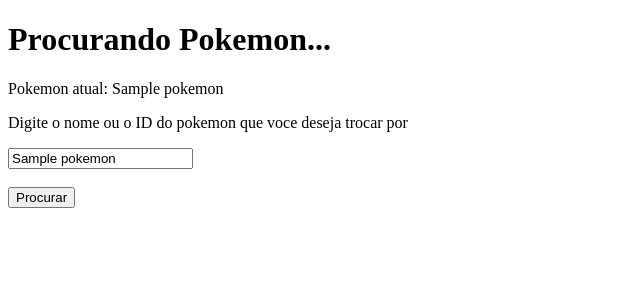
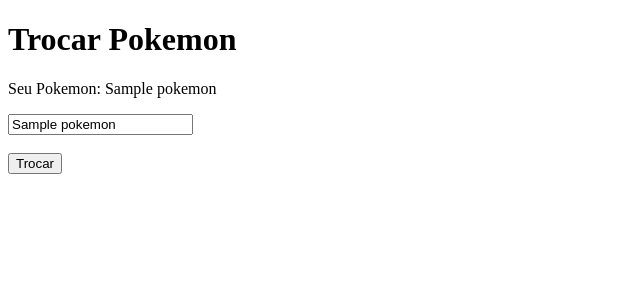
Before and after one commit to Davi-Madruga/wsBackend-Fabrica25.2, a Django app: page /procurar_troca/1/ in a window 1280 px wide. Shown: the top 300 px of the page, without its empty margins (0-640 px from the left). Run offline with Django 5.2, Linux system fonts and the light colour scheme; tables that the repository leaves empty hold one stand-in row (values such as "Sample post").

Commit message:
Style: mudanças de texto e aparencia

```diff
--- a/app/forms.py
+++ b/app/forms.py
@@ -6,7 +6,7 @@
         model = Pokemon
         fields = ['nome']
         widgets = {
-            'nome' : forms.TextInput(),
+            'nome' : forms.TextInput(attrs={'placeholder':'# ou Nome Pokemon'}),
         }
         labels = {
             'nome' : 'Nome',
--- a/app/templates/criar_ataque.html
+++ b/app/templates/criar_ataque.html
@@ -3,7 +3,7 @@
 <head>
     <meta charset="UTF-8">
     <meta name="viewport" content="width=device-width, initial-scale=1.0">
-    <title>Criar ataque</title>
+    <title>Criar Ataque</title>
 </head>
 <body>
     <h1>Quer ensinar {{ ataque.nome }} para {{ ataque.pokemon }}</h1>
@@ -21,7 +21,7 @@
         <input type="hidden" name="pp" value="{{ ataque.pp }}">
         <input type="hidden" name="power" value="{{ ataque.power }}">
         <input type="hidden" name="accuracy" value="{{ ataque.accuracy }}">
-        <button type="submit">Ensinar</button> | <a href="{% url 'procurar_ataque' %}"><button type="button">Cancelar</button></a>
+        <button type="submit">ENSINAR</button> | <a href="{% url 'procurar_ataque' %}"><button type="button">CANCELAR</button></a>
     </form>
 </body>
 </html>
--- a/app/templates/deletar_pokemon.html
+++ b/app/templates/deletar_pokemon.html
@@ -9,7 +9,7 @@
     <h1>Transferindo...</h1>
     <form method="post">
         {% csrf_token %}
-        <p>Você tem certeza que deseja transferir: {{pokemon.nome}}</p>
+        <p>Você tem certeza que deseja transferir: {{pokemon}}</p>
         <button type="submit">Transferir</button>
     </form>
 </body>
--- a/app/templates/listar_ataques.html
+++ b/app/templates/listar_ataques.html
@@ -8,7 +8,7 @@
 <body>
     <h1>Ataques</h1><a href="{% url 'listar_pokemons' %}"><button>Pokemons</button></a>
     {% if ataques %}
-    <table>
+    <table border='1'>
         <tr>
             <th>Usuario</th>
             <th>ID</th>
--- a/app/templates/listar_pokemons.html
+++ b/app/templates/listar_pokemons.html
@@ -10,7 +10,7 @@
     {% if pokemons %}
     <table border='1'>
         <tr>
-            <th>ID</th>
+            <th>#</th>
             <th>Nome</th>
             <th>Tipos</th>
             <th>Altura(hg)</th>
--- a/app/templates/procurar_pokemon.html
+++ b/app/templates/procurar_pokemon.html
@@ -8,9 +8,11 @@
 <body>
     <h1>Procurando Pokemon...</h1>
     <form action="{% url 'criar_pokemon' %}" method="get">
-        {% csrf_token %}
-    <p>Digite o nome ou o ID do pokemon </p>
+    {% csrf_token %}
     {{ form.nome }} <br><br>
+    {% if erro %}
+    <p>{{ erro }}</p>
+    {% endif %}
     <button type="submit">Procurar</button>
     </form>
 </body>
--- a/app/templates/procurar_troca.html
+++ b/app/templates/procurar_troca.html
@@ -3,21 +3,23 @@
 <head>
     <meta charset="UTF-8">
     <meta name="viewport" content="width=device-width, initial-scale=1.0">
-    <title>Procurar Pokemon</title>
+    <title>Trocar Pokemon</title>
 </head>
 <body>
-    <h1>Procurando Pokemon...</h1>
+    <h1>Trocar Pokemon</h1>
+    <p>Seu Pokemon: {{ pokemon_atual.nome }} </p>
     <form action="{% url 'atualizar_pokemon' pk=pokemon_atual.pk %}" method="get">
     {% csrf_token %}
-    <p>Pokemon atual: {{ pokemon_atual.nome }} </p>
     <input type="hidden" name="id_pokemon" value="{{ pokemon_atual.id_pokemon }}">
     <input type="hidden" name="nome_pokemon" value="{{ pokemon_atual.nome }}">
     <input type="hidden" name="tipos" value="{{ pokemon_atual.tipos }}">
     <input type="hidden" name="altura" value="{{ pokemon_atual.altura }}">
     <input type="hidden" name="peso" value="{{ pokemon_atual.peso }}">
-    <p>Digite o nome ou o ID do pokemon que voce deseja trocar por </p>
     {{ form.nome }} <br><br>
-    <button type="submit">Procurar</button>
+    {% if erro %}
+    <p>{{ erro }}</p>
+    {% endif %}
+    <button type="submit">Trocar</button>
     </form>
 </body>
 </html>
--- a/app/views.py
+++ b/app/views.py
@@ -31,7 +31,7 @@
             if pokemon_info:
                 pokemon = Pokemon()
                 pokemon.id_pokemon = pokemon_info['id']
-                pokemon.nome = pokemon_info['name']
+                pokemon.nome = pokemon_info['name'].capitalize()
                 tipos = '|'
                 for t in pokemon_info['types']:
                     tipos += f"{t['type']['name']}|"
@@ -39,12 +39,14 @@
                 pokemon.altura = pokemon_info['height']
                 pokemon.peso = pokemon_info['weight']
                 return render(request,'criar_pokemon.html',{'pokemon':pokemon})
-            return render(request,'procurar_pokemon.html',{'form':form})
+            return render(request,'procurar_pokemon.html',{'form':form,'erro':'Nome ou ID do pokemon!'})
+        else:
+            return render(request,'procurar_pokemon.html',{'form':form,'erro':'Nome ou ID do pokemon!'})
 
 def procurar_troca(request,pk):
     pokemon_atual = Pokemon.objects.get(pk=pk)
     form = PokemonForm(instance=pokemon_atual)
-    return render(request,'procurar_troca.html',{'pokemon_atual':pokemon_atual,'form':form})
+    return render(request,'procurar_troca.html',{'pokemon_atual':pokemon_atual,'form':form,})
 
 def atualizar_pokemon(request,pk):
     pokemon_atual = Pokemon.objects.get(pk=pk)
@@ -69,7 +71,7 @@
             if pokemon_info:
                 pokemon = Pokemon()
                 pokemon.id_pokemon = pokemon_info['id']
-                pokemon.nome = pokemon_info['name']
+                pokemon.nome = pokemon_info['name'].capitalize()
                 tipos = '|'
                 for t in pokemon_info['types']:
                     tipos += f"{t['type']['name']}|"
@@ -77,9 +79,9 @@
                 pokemon.altura = pokemon_info['height']
                 pokemon.peso = pokemon_info['weight']
                 return render(request,'atualizar_pokemon.html',{'pokemon':pokemon,'pokemon_atual':pokemon_atual})
-            return render(request,'procurar_troca.html',{'pokemon_atual':pokemon_atual,'form':form})
+            return render(request,'procurar_troca.html',{'pokemon_atual':pokemon_atual,'form':form,'erro':'Nome ou ID do pokemon!'})
         else:
-            return render(request,'procurar_troca.html',{'pokemon_atual':pokemon_atual,'form':form})
+            return render(request,'procurar_troca.html',{'pokemon_atual':pokemon_atual,'form':form,'erro':'Nome ou ID do pokemon!'})
 
 def deletar_pokemon(request,pk):
     pokemon = Pokemon.objects.get(pk=pk)
@@ -122,15 +124,15 @@
                 ataque = Ataque()
                 ataque.pokemon = ataque_dono
                 ataque.id_ataque = ataque_info['id']
-                ataque.nome = ataque_info['name']
+                ataque.nome = ataque_info['name'].capitalize()
                 ataque.tipo = ataque_info['type']['name']
                 ataque.pp = ataque_info['pp']
                 ataque.power = ataque_info['power'] or '---'
                 ataque.accuracy = ataque_info['accuracy'] or '---'
                 return render(request,'criar_ataque.html',{'ataque':ataque})
-            return render(request,'procurar_ataque.html',{'form':form})
+            return render(request,'procurar_ataque.html',{'form':form,'erro':'Nome ou ID do Ataque!'})
         else:
-            return render(request,'procurar_ataque.html',{'form':form})
+            return render(request,'procurar_ataque.html',{'form':form,'erro':'Nome ou ID do Ataque!'})
 
 def atualizar_ataque(request,pk):
     ataque = Ataque.objects.get(pk=pk)
@@ -150,7 +152,9 @@
                 ataque.tipo = ataque_info['type']['name']
                 ataque.save()
                 return redirect('listar_ataques')
-        return render(request,'atualizar_ataque.html',{'form':form})
+            return render(request,'atualizar_ataque.html',{'form':form,'erro':'Nome ou ID do Ataque!'})
+        else:
+            return render(request,'atualizar_ataque.html',{'form':form,'erro':'Nome ou ID do Ataque!'})
     else:
         form = AtaqueForm(instance=ataque)
         return render(request,'atualizar_ataque.html',{'form':form,'ataque':ataque})
```
Also changed, not shown: app/templates/atualizar_pokemon.html (+10 -9 lines), app/templates/criar_pokemon.html (+10 -7 lines), app/templates/procurar_ataque.html (+6 -4 lines).
